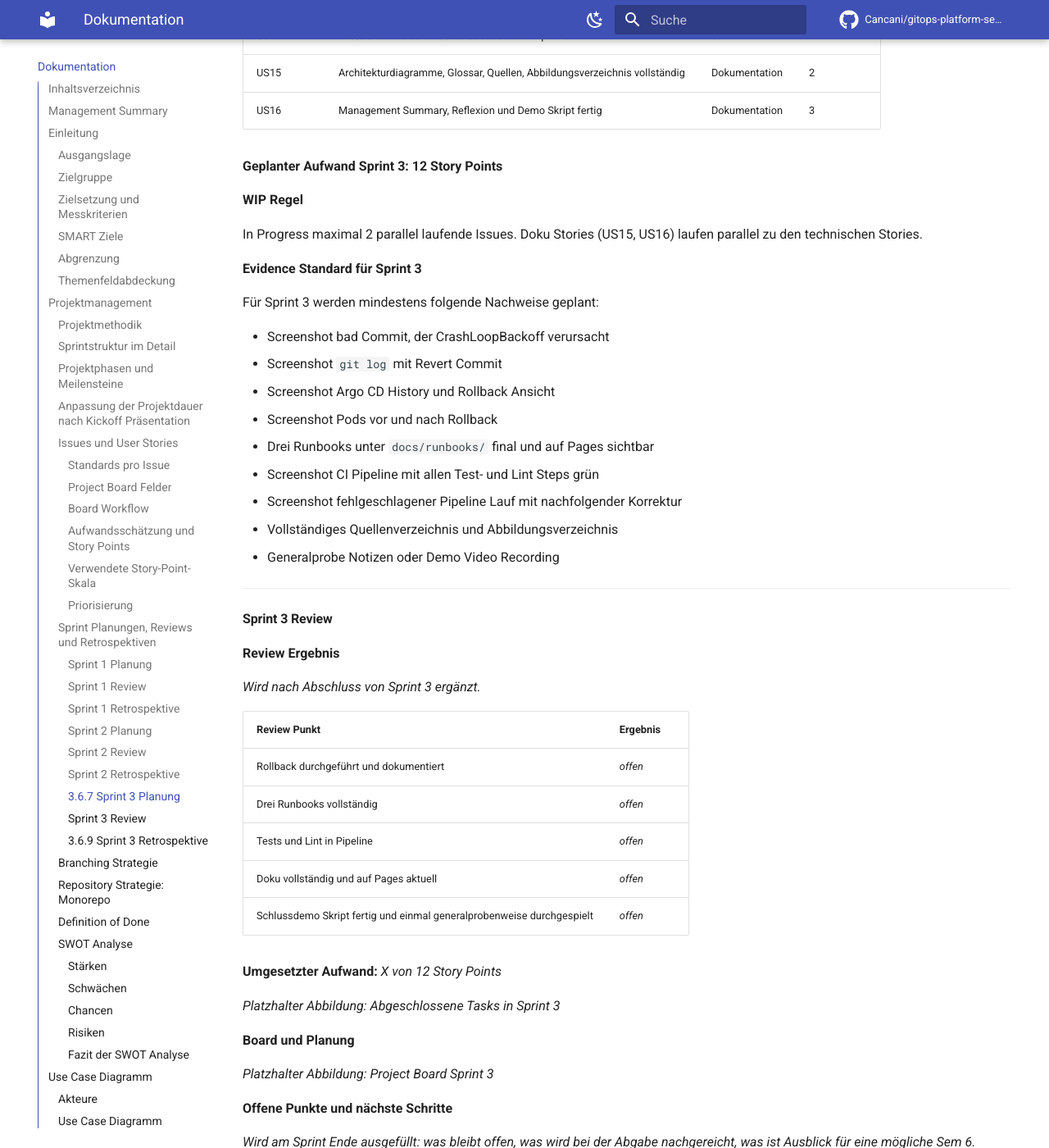
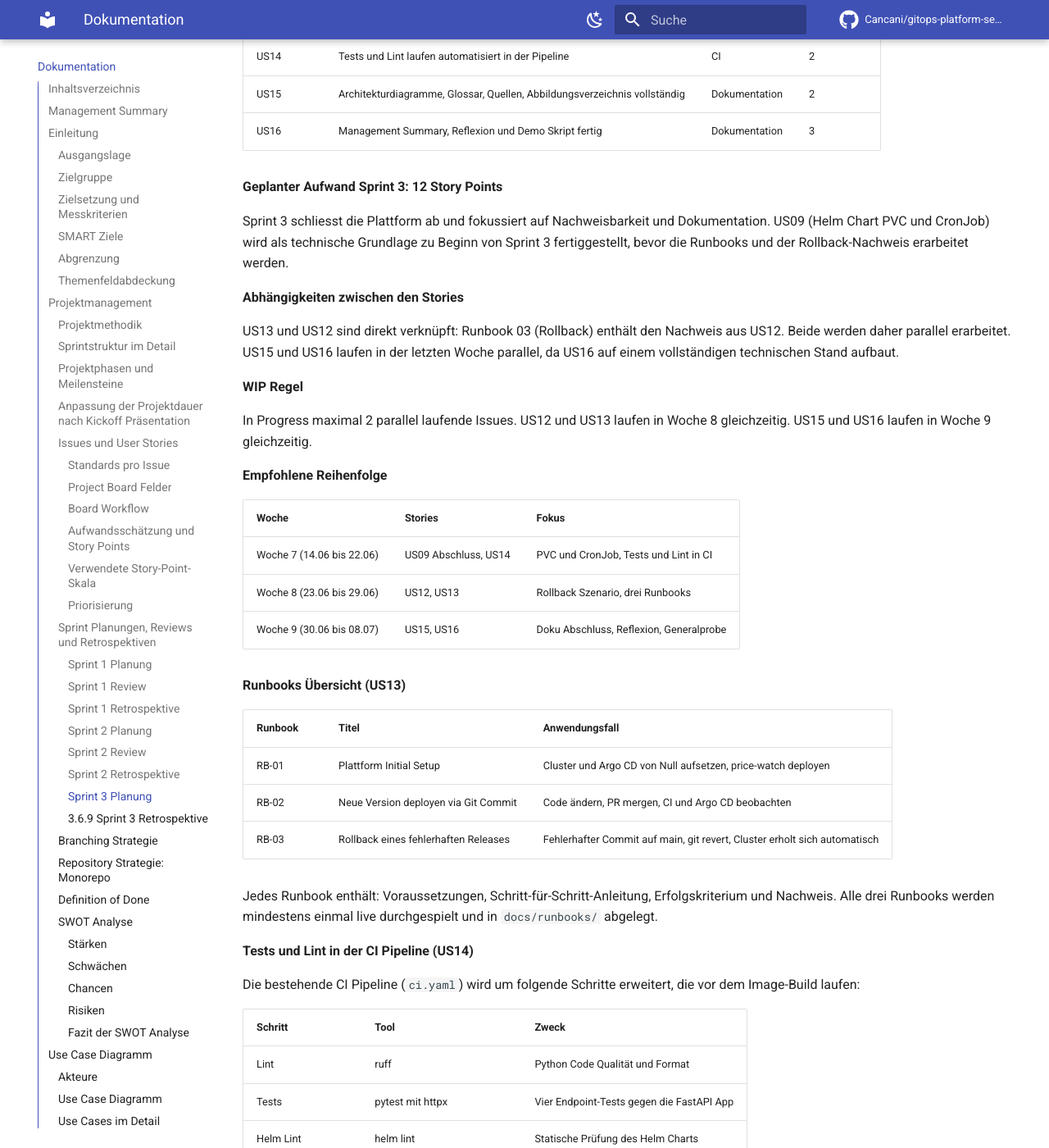
Before and after one commit to Cancani/gitops-platform-semesterarbeit5, an MkDocs documentation site: the page built from docs/dokumentation.md, in a window 1280 px wide and 1400 px high, scrolled down 28945 px. Shown: the whole window at 82% size. Built offline with MkDocs 1.6.1 and Material for MkDocs 9.7.7, drawn with Linux system fonts in a browser that asks for light colours; comment, search, counter and statistics services are not loaded; some of the changed text lies outside the part shown.

Commit message:
docs: Sprint 3 Planung überarbeitet

```diff
--- a/docs/dokumentation.md
+++ b/docs/dokumentation.md
@@ -71,8 +71,7 @@
         - [Less of (weniger davon)](#less-of-weniger-davon-1)
         - [Aktionen für Sprint 3](#aktionen-für-sprint-3)
         - [Risikobewertung am Sprint 2 Ende](#risikobewertung-am-sprint-2-ende)
-      - [3.6.7 Sprint 3 Planung](#367-sprint-3-planung)
-      - [Sprint 3 Review](#sprint-3-review)
+      - [Sprint 3 Planung](#sprint-3-planung)
       - [3.6.9 Sprint 3 Retrospektive](#369-sprint-3-retrospektive)
     - [Branching Strategie](#branching-strategie)
     - [Repository Strategie: Monorepo](#repository-strategie-monorepo)
@@ -799,23 +798,24 @@ Die Retrospektive folgt dem Starfish Modell. Beobachtungen aus Sprint 2 werden i
 
 ---
 
-#### 3.6.7 Sprint 3 Planung
+#### Sprint 3 Planung
 
 **Sprint Zeitraum**
 
-Woche 7 bis 9 der Semesterarbeit.
+Woche 7 bis 9 der Semesterarbeit, 14.06.2026 bis 08.07.2026.
 
 **Sprint Ziel**
 
-Plattform und Dokumentation sind prüfbar abgeschlossen. Rollback Szenario ist nachgewiesen, Runbooks sind getestet, Tests laufen in der Pipeline, alle Doku Bestandteile sind vollständig. Schlussdemo ist vorbereitet.
+Plattform und Dokumentation sind prüfbar abgeschlossen. Helm Chart ist mit PVC und CronJob vollständig, Rollback Szenario ist live nachgewiesen, drei Runbooks sind getestet und auf Pages sichtbar, Tests und Lint laufen automatisiert in der Pipeline, alle Doku-Bestandteile sind komplett. Die Schlussdemo ist vorbereitet und generalprobt.
 
 **Sprint 3 Scope**
 
-- Rollback Szenario praktisch durchführen und dokumentieren
-- Drei Runbooks finalisieren und testen
-- Pipeline um Tests und Lint Schritte erweitern
-- Architekturdiagramme, Quellen, Abbildungsverzeichnis, Glossar finalisieren
-- Management Summary, Reflexion und Demo Skript schreiben
+- Helm Chart um PVC, ConfigMap und CronJob erweitern (US09 Abschluss)
+- Rollback Szenario praktisch durchführen und in Runbook 03 dokumentieren
+- Drei Runbooks erstellen, testen und in MkDocs Navigation einbinden
+- CI Pipeline um pytest, ruff, helm lint und kubectl dry-run erweitern
+- Vier Mermaid Architekturdiagramme, Quellenverzeichnis, Abbildungsverzeichnis und Glossar finalisieren
+- Management Summary finalisieren, Reflexion und Demo Skript schreiben
 - Generalprobe der Schlussdemo
 
 ![Sprint 3: Milestone und Issues](./img/image-3.png)
@@ -835,51 +835,65 @@ Plattform und Dokumentation sind prüfbar abgeschlossen. Rollback Szenario ist n
 
 **Geplanter Aufwand Sprint 3:** **12 Story Points**
 
+Sprint 3 schliesst die Plattform ab und fokussiert auf Nachweisbarkeit und Dokumentation. US09 (Helm Chart PVC und CronJob) wird als technische Grundlage zu Beginn von Sprint 3 fertiggestellt, bevor die Runbooks und der Rollback-Nachweis erarbeitet werden.
+
+**Abhängigkeiten zwischen den Stories**
+
+US13 und US12 sind direkt verknüpft: Runbook 03 (Rollback) enthält den Nachweis aus US12. Beide werden daher parallel erarbeitet. US15 und US16 laufen in der letzten Woche parallel, da US16 auf einem vollständigen technischen Stand aufbaut.
+
 **WIP Regel**
 
-In Progress maximal 2 parallel laufende Issues. Doku Stories (US15, US16) laufen parallel zu den technischen Stories.
+In Progress maximal 2 parallel laufende Issues. US12 und US13 laufen in Woche 8 gleichzeitig. US15 und US16 laufen in Woche 9 gleichzeitig.
+
+**Empfohlene Reihenfolge**
+
+| Woche | Stories | Fokus |
+| --- | --- | --- |
+| Woche 7 (14.06 bis 22.06) | US09 Abschluss, US14 | PVC und CronJob, Tests und Lint in CI |
+| Woche 8 (23.06 bis 29.06) | US12, US13 | Rollback Szenario, drei Runbooks |
+| Woche 9 (30.06 bis 08.07) | US15, US16 | Doku Abschluss, Reflexion, Generalprobe |
+
+**Runbooks Übersicht (US13)**
+
+| Runbook | Titel | Anwendungsfall |
+| --- | --- | --- |
+| RB-01 | Plattform Initial Setup | Cluster und Argo CD von Null aufsetzen, price-watch deployen |
+| RB-02 | Neue Version deployen via Git Commit | Code ändern, PR mergen, CI und Argo CD beobachten |
+| RB-03 | Rollback eines fehlerhaften Releases | Fehlerhafter Commit auf main, git revert, Cluster erholt sich automatisch |
+
+Jedes Runbook enthält: Voraussetzungen, Schritt-für-Schritt-Anleitung, Erfolgskriterium und Nachweis. Alle drei Runbooks werden mindestens einmal live durchgespielt und in `docs/runbooks/` abgelegt.
+
+**Tests und Lint in der CI Pipeline (US14)**
+
+Die bestehende CI Pipeline (`ci.yaml`) wird um folgende Schritte erweitert, die vor dem Image-Build laufen:
+
+| Schritt | Tool | Zweck |
+| --- | --- | --- |
+| Lint | ruff | Python Code Qualität und Format |
+| Tests | pytest mit httpx | Vier Endpoint-Tests gegen die FastAPI App |
+| Helm Lint | helm lint | Statische Prüfung des Helm Charts |
+| Kubernetes Dry-Run | kubectl apply --dry-run=client | Valides Manifest aus dem Helm Output |
+
+Ein fehlgeschlagener Schritt verhindert den Image-Build. Damit ist die Pipeline ein vollständiges Build → Test → Lint → Push Konstrukt. Mindestens ein roter und ein grüner Lauf werden als Screenshot dokumentiert.
 
 **Evidence Standard für Sprint 3**
 
 Für Sprint 3 werden mindestens folgende Nachweise geplant:
 
-- Screenshot bad Commit, der CrashLoopBackoff verursacht
-- Screenshot `git log` mit Revert Commit
-- Screenshot Argo CD History und Rollback Ansicht
-- Screenshot Pods vor und nach Rollback
-- Drei Runbooks unter `docs/runbooks/` final und auf Pages sichtbar
-- Screenshot CI Pipeline mit allen Test- und Lint Steps grün
-- Screenshot fehlgeschlagener Pipeline Lauf mit nachfolgender Korrektur
+- Screenshot `kubectl get pods` und `kubectl get cronjob` mit laufendem CronJob
+- Screenshot CronJob Ausführung und Preis-Update im Frontend ohne manuellen Trigger
+- Screenshot bad Commit der CrashLoopBackOff oder ImagePullBackOff verursacht
+- Screenshot `git log` mit dem Revert Commit und dem dazugehörigen SHA
+- Screenshot Argo CD History mit Sync vor und nach dem Rollback
+- Screenshot `kubectl get pods` vor und nach dem Rollback
+- Drei Runbooks unter `docs/runbooks/` auf Pages sichtbar mit URL
+- Screenshot CI Pipeline mit allen Steps grün (Lint, Tests, Helm Lint, Dry-Run, Build, Push)
+- Screenshot eines fehlgeschlagenen Lint oder Test Laufs mit nachfolgender Korrektur
+- Vier Mermaid Diagramme in der Doku auf Pages sichtbar
 - Vollständiges Quellenverzeichnis und Abbildungsverzeichnis
-- Generalprobe Notizen oder Demo Video Recording
-
----
-
-#### Sprint 3 Review
-
-**Review Ergebnis**
-
-_Wird nach Abschluss von Sprint 3 ergänzt._
-
-| Review Punkt | Ergebnis |
-| --- | --- |
-| Rollback durchgeführt und dokumentiert | _offen_ |
-| Drei Runbooks vollständig | _offen_ |
-| Tests und Lint in Pipeline | _offen_ |
-| Doku vollständig und auf Pages aktuell | _offen_ |
-| Schlussdemo Skript fertig und einmal generalprobenweise durchgespielt | _offen_ |
-
-**Umgesetzter Aufwand:** _X von 12 Story Points_
-
-_Platzhalter Abbildung: Abgeschlossene Tasks in Sprint 3_
-
-**Board und Planung**
-
-_Platzhalter Abbildung: Project Board Sprint 3_
-
-**Offene Punkte und nächste Schritte**
-
-_Wird am Sprint Ende ausgefüllt: was bleibt offen, was wird bei der Abgabe nachgereicht, was ist Ausblick für eine mögliche Sem 6._
+- Demo Skript oder Generalprobe Notizen
+
+
 
 ---
 
```
